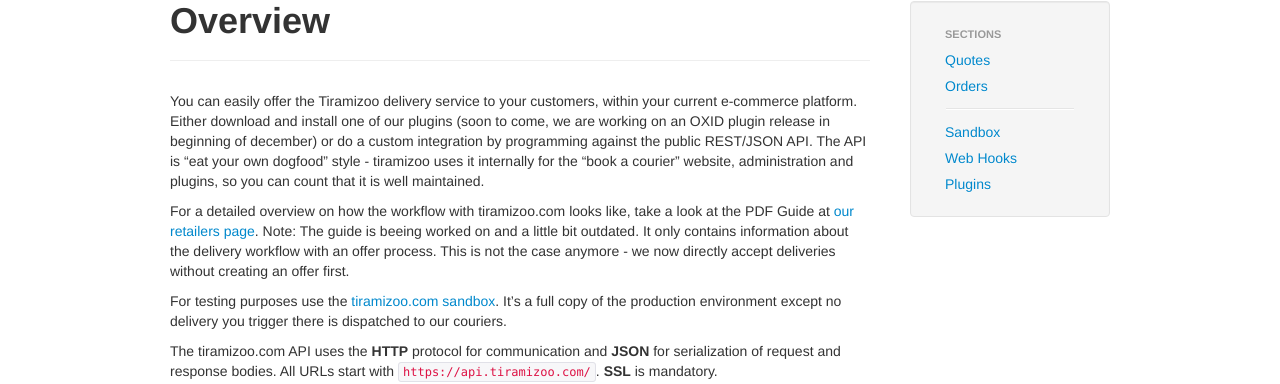
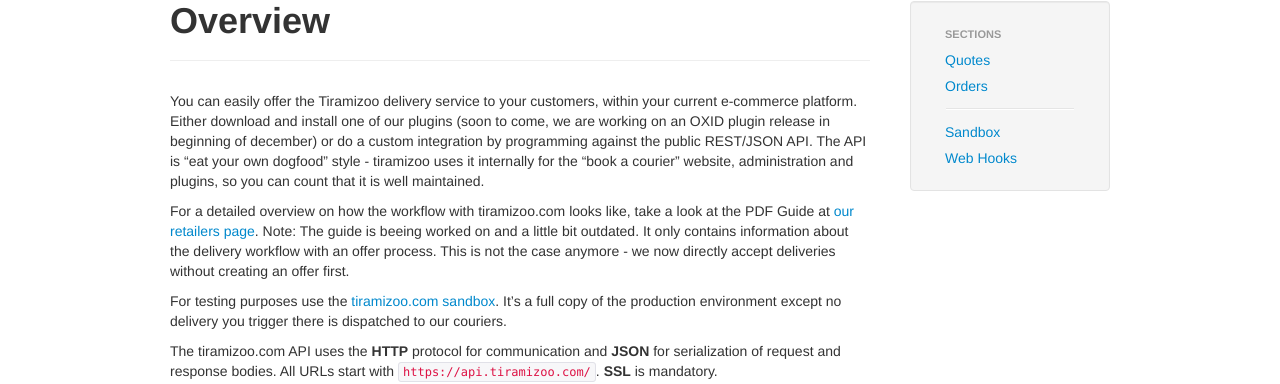
Before and after one commit to Goundar/tiramizoo.github.com, a Jekyll site: the page built from index.md, in a window 1280 px wide. Shown: the part 79-463 px from the top of the page. Built offline with Jekyll 4.4.1, drawn with Linux system fonts in a browser that asks for light colours.

Commit message:
Update _layouts/default.html

```diff
--- a/_layouts/default.html
+++ b/_layouts/default.html
@@ -54,7 +54,6 @@
               <li class="divider"></li>
               <li><a href="/sandbox.html">Sandbox</a></li>
               <li><a href="/web_hooks.html">Web Hooks</a></li>
-              <li><a href="/plugins.html">Plugins</a></li>
             </ul>
           </div>
         </div>
```
